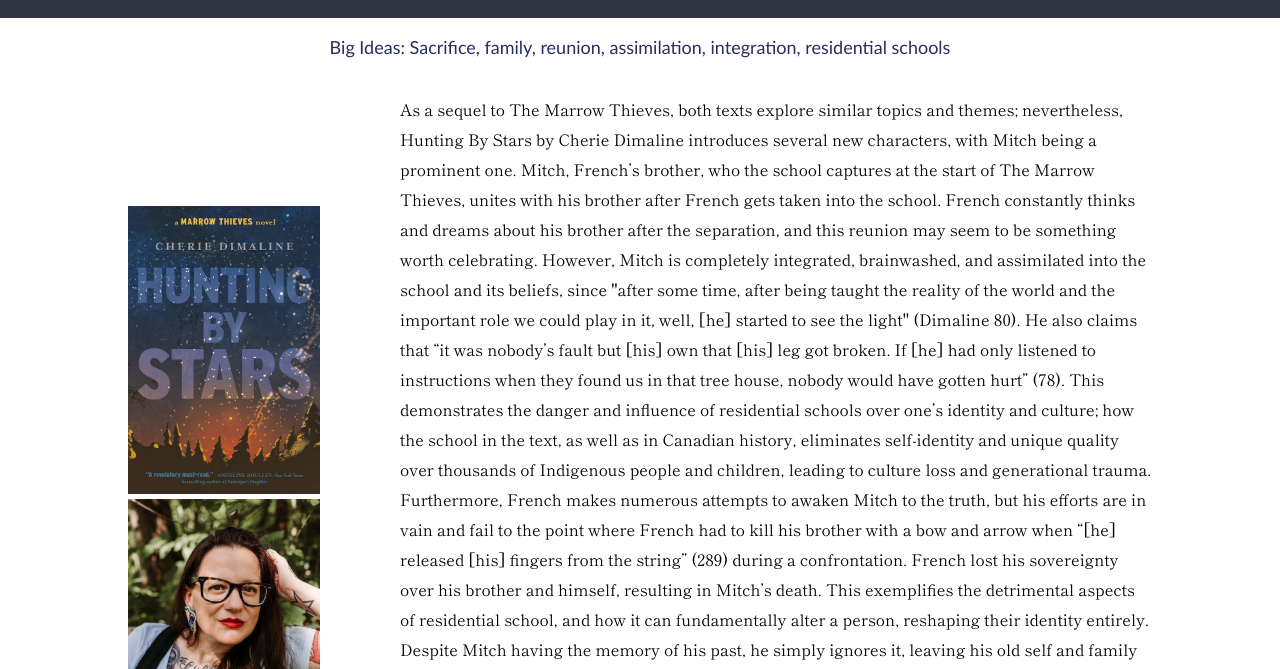
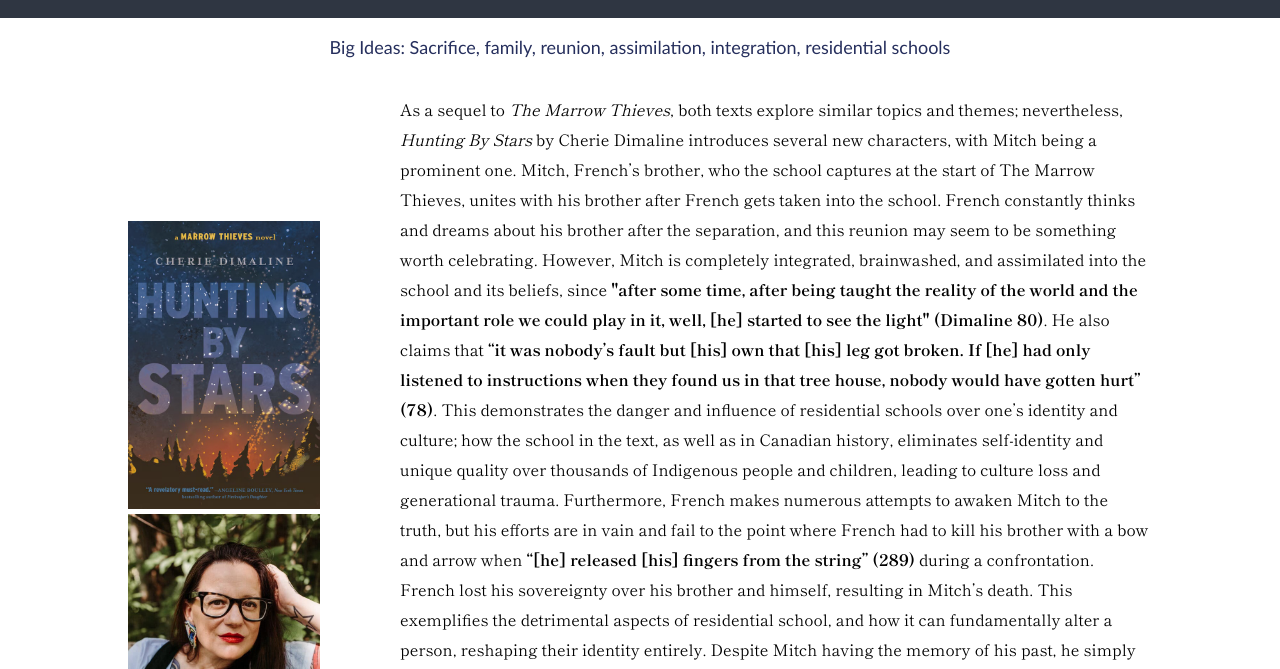
Before and after one commit to Some1intheworld/NBE3U-Culminating, a plain HTML site: page Text3/text3.html in a window 1280 px wide. Shown: the part 131-800 px from the top of the page. Drawn offline with Linux system fonts and the light colour scheme; files whose address does not match are found by name.

Commit message:
Update text3.html

```diff
--- a/Text3/text3.html
+++ b/Text3/text3.html
@@ -43,28 +43,28 @@
         <img src="Images/Cherie Dimaline HBS.jpg" alt="" class="author" />
       </div>
       <p>
-        As a sequel to The Marrow Thieves, both texts explore similar topics and
-        themes; nevertheless, Hunting By Stars by Cherie Dimaline introduces
+        As a sequel to <em>The Marrow Thieves</em>, both texts explore similar topics and
+        themes; nevertheless, <em>Hunting By Stars</em> by Cherie Dimaline introduces
         several new characters, with Mitch being a prominent one. Mitch,
         French’s brother, who the school captures at the start of The Marrow
         Thieves, unites with his brother after French gets taken into the
         school. French constantly thinks and dreams about his brother after the
         separation, and this reunion may seem to be something worth celebrating.
         However, Mitch is completely integrated, brainwashed, and assimilated
-        into the school and its beliefs, since "after some time, after being
+        into the school and its beliefs, since <b>"after some time, after being
         taught the reality of the world and the important role we could play in
-        it, well, [he] started to see the light" (Dimaline 80). He also claims
-        that “it was nobody’s fault but [his] own that [his] leg got broken. If
+        it, well, [he] started to see the light" (Dimaline 80)</b>. He also claims
+        that <b>“it was nobody’s fault but [his] own that [his] leg got broken. If
         [he] had only listened to instructions when they found us in that tree
-        house, nobody would have gotten hurt” (78). This demonstrates the danger
+        house, nobody would have gotten hurt” (78)</b>. This demonstrates the danger
         and influence of residential schools over one’s identity and culture;
         how the school in the text, as well as in Canadian history, eliminates
         self-identity and unique quality over thousands of Indigenous people and
         children, leading to culture loss and generational trauma. Furthermore,
         French makes numerous attempts to awaken Mitch to the truth, but his
         efforts are in vain and fail to the point where French had to kill his
-        brother with a bow and arrow when “[he] released [his] fingers from the
-        string” (289) during a confrontation. French lost his sovereignty over
+        brother with a bow and arrow when <b>“[he] released [his] fingers from the
+        string” (289)</b> during a confrontation. French lost his sovereignty over
         his brother and himself, resulting in Mitch’s death. This exemplifies
         the detrimental aspects of residential school, and how it can
         fundamentally alter a person, reshaping their identity entirely. Despite
@@ -76,9 +76,9 @@
         family – his brother – may be unethical and wrongful; however, after
         what Mitch had said and done, it challenges me to think about whether he
         is French’s brother anymore and whether this act of French is justified
-        or impulsive. In conclusion, this text connects with The Marrow Thieves
+        or impulsive. In conclusion, this text connects with <em>The Marrow Thieves</em>
         because they are in the same series and they explore very similar
-        topics, but it also connects with Orange as they both explore the topic
+        topics, but it also connects with <em>Orange</em> as they both explore the topic
         of family and their passing and the grief that comes afterwards.
       </p>
     </main>
```
